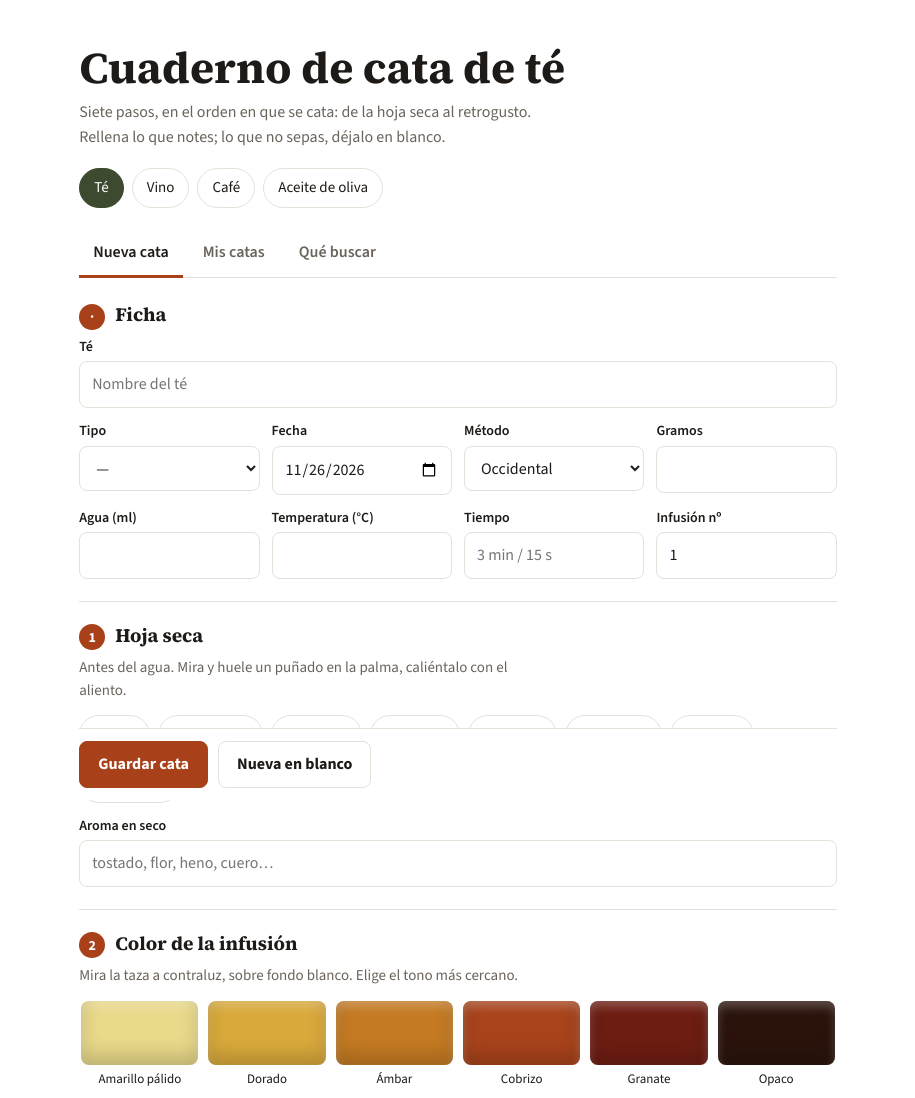
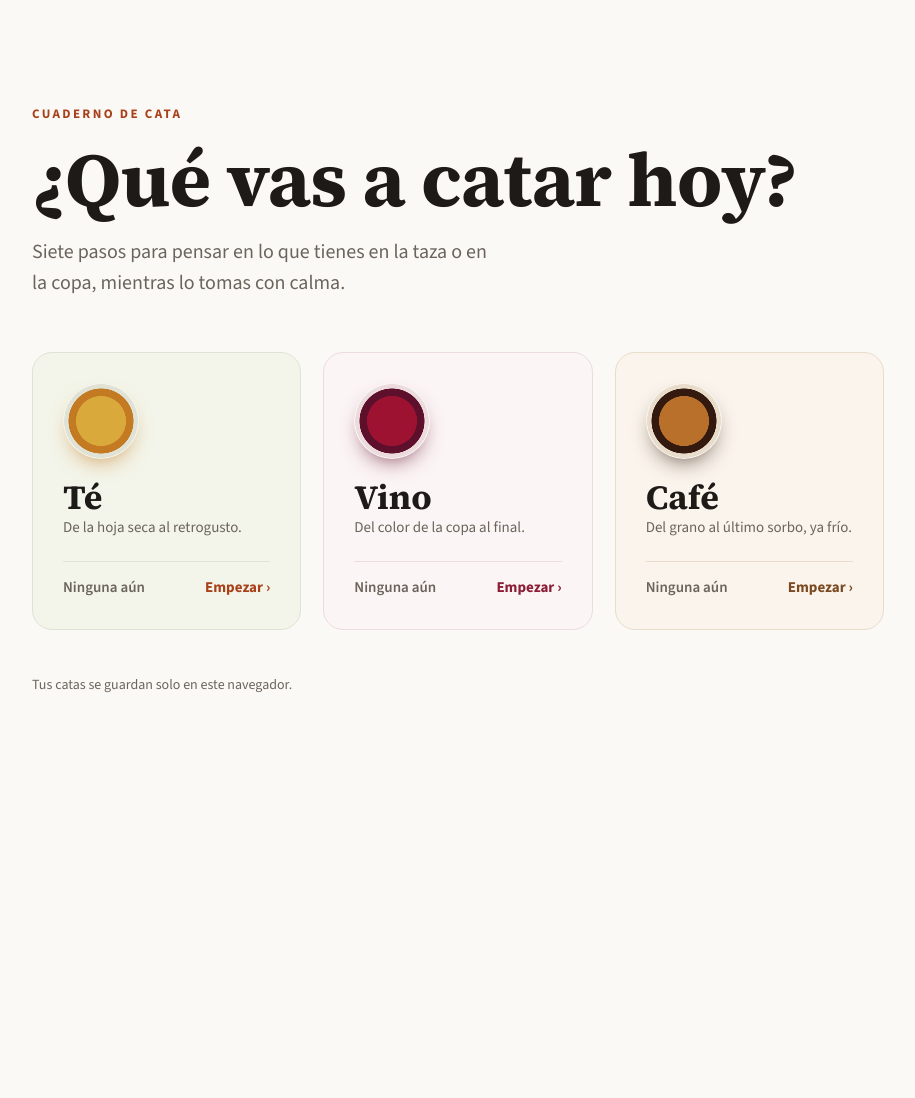
Before and after one commit to iaadileli/cata-te, a website: page index.html in a window 1280 px wide. Shown: the top 1098 px of the page, without its empty margins (182-1097 px from the left). After the commit the page ends 800 px from the top, so only its background shows below. Drawn offline with nearby package versions, Linux system fonts and the light colour scheme.

Commit message:
Portada para elegir té, vino o café; un color de fondo por cata; fuera el aceite
Co-Authored-By: Claude Opus 5.5 <noreply@anthropic.com>

```diff
--- a/index.html
+++ b/index.html
@@ -1,5 +1,5 @@
 <!DOCTYPE html>
-<html lang="es">
+<html lang="es" data-c="">
 <head>
 <meta charset="utf-8">
 <meta name="viewport" content="width=device-width, initial-scale=1">
@@ -22,6 +22,10 @@
 --bg:light-dark(#ffffff,#15120f);--ink:light-dark(#1d1a17,#efe9e2);--mute:light-dark(#6b645c,#a59c92);
 --line:light-dark(#e6e0d9,#332d27);--card:light-dark(#faf8f5,#1e1a16);
 --cu:light-dark(#a8401a,#e0794a);--leaf:light-dark(#3d4a30,#a9bb92);--cuSoft:light-dark(#f7e7df,#3a2318)}
+:root[data-c=""]{--bg:light-dark(#fbf9f6,#15120f)}
+:root[data-c=te]{--bg:light-dark(#f3f5ea,#13150f);--card:light-dark(#ebeee0,#1b1e16);--line:light-dark(#dfe2d4,#2f3427);--cuSoft:light-dark(#f6e6dc,#38241a)}
+:root[data-c=vino]{--bg:light-dark(#fcf5f5,#170f11);--card:light-dark(#f6eaeb,#21151a);--line:light-dark(#ecdcde,#3a252b);--cu:light-dark(#8c1d36,#e58a9d);--leaf:light-dark(#57304a,#d1a6c0);--cuSoft:light-dark(#f5e1e5,#3b1d25)}
+:root[data-c=cafe]{--bg:light-dark(#faf4ec,#16110c);--card:light-dark(#f3e9dc,#201812);--line:light-dark(#e8dccb,#3a2d21);--cu:light-dark(#7c4a22,#d9a06a);--leaf:light-dark(#4b3a2b,#cbb59a);--cuSoft:light-dark(#f1e2cf,#3a2717)}
 :root[data-theme=light]{color-scheme:light}:root[data-theme=dark]{color-scheme:dark}
 *{box-sizing:border-box;min-width:0}
 body{margin:0;background:var(--bg);color:var(--ink);font:16px/1.55 "Source Sans 3",system-ui,sans-serif;overflow-x:clip}
@@ -74,18 +78,49 @@ input[type=range]{padding:0;border:0;accent-color:var(--cu);min-height:36px}
 .ok div:first-child{background:color-mix(in srgb,var(--leaf) 14%,transparent)}
 .ok div:last-child{background:var(--cuSoft)}
 .ok b{display:block;margin-bottom:2px}
+.volver{display:inline-flex;align-items:center;min-height:44px;margin:-10px 0 6px;color:var(--mute);text-decoration:none;font-weight:600;font-size:15px}
+.volver:hover{color:var(--cu)}
+:root[data-c=""] #cata,:root:not([data-c=""]) #portada{display:none}
+#portada{min-height:100svh;display:flex;flex-direction:column;justify-content:center;max-width:980px;margin:0 auto;padding:clamp(32px,7vw,84px) max(5vw,18px)}
+#portada .sobre{font-size:13px;font-weight:700;letter-spacing:.18em;text-transform:uppercase;color:var(--cu);margin:0 0 14px}
+#portada h1{font-size:clamp(40px,7.5vw,76px);letter-spacing:-.01em}
+#portada .lema{color:var(--mute);font-size:clamp(17px,2vw,20px);margin:14px 0 0;max-width:46ch}
+.puertas{display:grid;grid-template-columns:repeat(auto-fit,minmax(min(100%,250px),1fr));gap:clamp(14px,2vw,22px);margin-top:clamp(30px,5vw,54px)}
+.puerta{--cu:var(--p);display:grid;grid-template-rows:auto 1fr auto;gap:10px;padding:clamp(22px,3vw,30px);border-radius:20px;background:var(--pb);border:1px solid var(--pl);color:var(--ink);text-decoration:none;position:relative;overflow:hidden}
+.puerta .taza{width:76px;height:76px;border-radius:50%;margin-bottom:10px;background:radial-gradient(circle at 50% 50%,var(--t2) 0 46%,var(--t1) 47% 60%,var(--pl) 61% 68%,transparent 69%);box-shadow:0 10px 24px -12px var(--t1)}
+.puerta h2{font-size:clamp(28px,3.4vw,34px)}
+.puerta p{margin:0;color:var(--mute);font-size:15px;max-width:30ch}
+.puerta .ir{display:flex;justify-content:space-between;align-items:center;margin-top:12px;padding-top:14px;border-top:1px solid var(--pl);font-weight:700;color:var(--p);font-size:15px}
+.puerta .ir span:first-child{color:var(--mute);font-weight:600}
+.puerta[data-c=te]{--p:light-dark(#a8401a,#e0794a);--pb:light-dark(#f3f5ea,#13150f);--pl:light-dark(#dfe2d4,#2f3427);--t1:#c47a22;--t2:#d9a93b}
+.puerta[data-c=vino]{--p:light-dark(#8c1d36,#e58a9d);--pb:light-dark(#fcf5f5,#170f11);--pl:light-dark(#ecdcde,#3a252b);--t1:#5e0f2b;--t2:#9c1230}
+.puerta[data-c=cafe]{--p:light-dark(#7c4a22,#d9a06a);--pb:light-dark(#faf4ec,#16110c);--pl:light-dark(#e8dccb,#3a2d21);--t1:#34190e;--t2:#b9702a}
+.nota-pie{color:var(--mute);font-size:14px;margin:clamp(28px,4vw,44px) 0 0}
+@media(prefers-reduced-motion:no-preference){.puerta{transition:transform .2s,box-shadow .2s,border-color .2s}.puerta:hover{transform:translateY(-3px);box-shadow:0 18px 40px -24px var(--t1);border-color:var(--p)}}
+@media(max-width:600px){.puerta{grid-template-columns:auto minmax(0,1fr);grid-template-rows:auto;align-items:center;column-gap:18px}.puerta .taza{width:60px;height:60px;margin:0;grid-row:1/3}.puerta .ir{grid-column:1/-1;margin-top:4px}}
 @media(max-width:600px){.liquor{grid-template-columns:repeat(3,minmax(0,1fr))}.sl{grid-template-columns:7em minmax(0,1fr) 2em}.entry{grid-template-columns:36px minmax(0,1fr)}.entry .n{grid-column:2;text-align:left}.entry .dot{width:36px;height:36px}}
 @media(prefers-reduced-motion:no-preference){.sw i{transition:transform .15s}.sw:hover i{transform:translateY(-2px)}}
 </style>
 </head>
 <body>
-<div class="wrap">
+<main id="portada">
+<p class="sobre">Cuaderno de cata</p>
+<h1>¿Qué vas a catar hoy?</h1>
+<p class="lema">Siete pasos para pensar en lo que tienes en la taza o en la copa, mientras lo tomas con calma.</p>
+<div class="puertas" role="group" aria-label="Elige la cata">
+<a class="puerta" data-c="te" href="#te/nueva"><span class="taza" aria-hidden="true"></span><div><h2>Té</h2><p>De la hoja seca al retrogusto.</p></div><div class="ir"><span data-n="te"></span><span>Empezar ›</span></div></a>
+<a class="puerta" data-c="vino" href="#vino/nueva"><span class="taza" aria-hidden="true"></span><div><h2>Vino</h2><p>Del color de la copa al final.</p></div><div class="ir"><span data-n="vino"></span><span>Empezar ›</span></div></a>
+<a class="puerta" data-c="cafe" href="#cafe/nueva"><span class="taza" aria-hidden="true"></span><div><h2>Café</h2><p>Del grano al último sorbo, ya frío.</p></div><div class="ir"><span data-n="cafe"></span><span>Empezar ›</span></div></a>
+</div>
+<p class="nota-pie">Tus catas se guardan solo en este navegador.</p>
+</main>
+<div class="wrap" id="cata">
 <header>
+<a class="volver" href="#inicio">‹ Todas las catas</a>
 <h1 id="h">Cuaderno de cata de té</h1>
 <p id="lema">Siete pasos, en el orden en que se cata: de la hoja seca al retrogusto. Rellena lo que notes; lo que no sepas, déjalo en blanco.</p>
-<div class="chips" id="clases" role="group" aria-label="Qué vas a catar" style="margin-top:18px"></div>
 </header>
-<nav aria-label="Secciones">
+<nav aria-label="Secciones" id="pestanas">
 <a href="#nueva" data-v="nueva">Nueva cata</a>
 <a href="#catas" data-v="catas">Mis catas <span id="count"></span></a>
 <a href="#guia" data-v="guia">Qué buscar</a>
@@ -194,35 +229,12 @@ cafe:{n:"Café",de:"café",name:"nombre",lema:"Siete pasos, en el orden en que s
  G("Final y taza fría","Con la taza muy caliente se distingue peor. Al templarse se notan mejor el dulzor, la acidez y los defectos.","Sigue dulce y limpio cuando está casi frío.","Al enfriar se vuelve agrio, áspero o sabe a ceniza."),
  G("Extracción y defectos","Si sabe agrio, salado y corto, suele faltar extracción: muele más fino o alarga el tiempo. Si sabe amargo y seco, suele sobrar: muele más grueso o acorta el tiempo. Moho, patata cruda o medicina suelen venir del grano y no se arreglan con la receta; si sabe a moho o a medicina, descarta antes el agua y la limpieza de la cafetera.","Cambias la receta y mejora.","Cambias la receta y el agua, y el sabor raro sigue.")],
  tips:["<b>Usa una receta de partida.</b> Para filtro, unos 60 g por litro y agua entre 90 y 96 °C.","<b>Cambia una sola cosa.</b> Empieza por la molienda, y apúntala.","<b>Mira la fecha de tueste.</b> Recién tostado suele mejorar con unos días de reposo; con los meses pierde aroma.","<b>Cuida el agua.</b> Es casi todo el café: si sabe a cloro o es muy dura, se nota.","<b>No adivines.</b> Lo que escribes tiene que ser lo que notas, no lo que pone la bolsa."]},
-
-aceite:{n:"Aceite de oliva",de:"aceite de oliva",name:"nombre",lema:"Siete pasos, en el orden en que se cata: del vaso tapado al picor de la garganta. Rellena lo que notes; lo que no sepas, déjalo en blanco.",
- falta:"Pon al menos el nombre del aceite.",
- tonos:[["Verde intenso","#6f7d1f"],["Verde","#98a033"],["Verde dorado","#b9ab35"],["Dorado","#d3ad36"],["Amarillo","#e6c956"],["Amarillo pálido","#efe09a"]],
- sl:[["frutado","Frutado"],["amargo","Amargo"],["picante","Picante"],["dulzor","Dulzor"],["astringencia","Astringencia"]],
- ficha:[T("nombre","Aceite",{ph:"Nombre y almazara"}),sel("tipo","Categoría",["Virgen extra","Virgen","Aceite de oliva","Otro"]),HOY,T("variedad","Variedad",{ph:"picual, arbequina…"}),T("zona","Zona / D. O. P.",{ph:"Jaén, Les Garrigues…"}),T("cosecha","Cosecha",{ph:"2026/27"}),T("caduca","Consumo preferente",{ph:"mes y año"}),sel("envase","Envase",["Cristal oscuro","Cristal claro","Lata","Plástico","Otro"]),num("precio","Precio (€/l)",{step:.01,im:"decimal"})],
- pasos:[
- ["Preparar el vaso","Un dedo de aceite en un vaso pequeño. Tápalo y caliéntalo con las manos unos minutos, hasta que esté templado.",{i:"vaso",l:"Cómo lo has servido",ph:"vaso tapado, copa, cuchara…"}],
- ["Color","Solo para el cuaderno: el color no dice si es bueno. Míralo a través del vaso, sin destaparlo; si el vaso es oscuro, échalo al terminar en un plato blanco. Elige el tono más cercano.",{tonos:1},{c:"aspecto",multi:1,top:1,o:["Limpio","Velado / sin filtrar","Con posos"]}],
- ["Aroma","Destapa y huele enseguida, hondo y despacio. Descansa y repite.",{c:"fruta",l:"Frutado",o:["Verde","Maduro","No sé"]},{c:"notas",l:"A qué recuerda",multi:1,top:1,o:["Hierba cortada","Hoja de olivo","Tomate / tomatera","Alcachofa","Almendra verde","Almendra","Manzana","Plátano","Cítrico","Higuera","Hierbas aromáticas","Flores","Fruta madura","Pimienta"]},{i:"aroma",l:"Con tus palabras",ph:"tomatera, plátano verde…"}],
- ["En boca","Sorbo pequeño; repártelo por toda la boca y aspira aire entre los dientes. Puntúa el picante después de tragar. 0 = nada, 5 = mucho.",{sl:1},{two:[{c:"cuerpo",l:"Cuerpo",o:["Fluido","Medio","Denso"]},{c:"textura",l:"Sensación",o:["Limpia","Suave","Pastosa","Áspera"]}],top:1}],
- ["Final","Traga y espera: el picor llega a la garganta unos segundos después.",{two:[{c:"final",l:"Persistencia",o:["Corta","Media","Larga"]},{c:"equilibrio",l:"Equilibrado",o:["Sí","No","No sé"]}]},{i:"finalt",l:"Qué queda",ph:"almendra, picor limpio, grasa…"}],
- ["Uso y defectos","Piensa con qué lo tomarías. Marca solo los defectos que notes claramente.",{i:"uso",ph:"tomate, pan, pescado, guiso…"},{c:"defectos",multi:1,o:["!Rancio","!Atrojado / borras","!Moho / humedad","!Avinado / avinagrado","!Metálico","!Aceituna helada","!Cocido / quemado","!Heno / madera","!Pepino"]}]],
- ajuste:"gastarlo antes, usarlo en crudo, otra variedad…",l1:["fecha","tipo","variedad"],l2:[["zona",""],["cosecha",""],["precio"," €/l"]],
- intro:"Un buen virgen extra huele y sabe a aceituna fresca, sin ningún defecto, y mantiene en equilibrio frutado, amargo y picante. Esto es lo que mirar en cada paso.",
- guia:[
- G("Preparar el vaso","En la cata oficial se usa una copa de vidrio oscuro, tapada y templada a unos 28 °C, para que el color no influya y salgan los aromas. En casa vale un vaso pequeño tapado con la mano.","Aceite templado y tapado hasta el momento de oler.","Aceite frío, destapado desde hace rato o en un vaso con olor a detergente."),
- G("Color","Depende de la variedad, de la madurez de la aceituna y del filtrado. Un aceite muy verde no es mejor que uno dorado.","Limpio, o velado de forma uniforme si está sin filtrar.","Posos en el fondo: con el tiempo pueden dar mal sabor."),
- G("Aroma","El <b>frutado</b> es el olor a aceituna sana y fresca, que se nota al oler y también en boca. Si es <b>verde</b>, recuerda a hierba, hoja o tomatera; si es <b>maduro</b>, a fruta madura, plátano o almendra. La intensidad depende también de la variedad.","Huele a fresco, a planta o a fruta.","Olor a frutos secos viejos, vino, vinagre, humedad o aceituna fermentada."),
- G("En boca","El <b>amargo</b> y el <b>picante</b> son virtudes en el aceite, no defectos: se deben sobre todo a los polifenoles. El <b>dulzor</b> no es azúcar: es la suavidad de un aceite con poco amargo y picante. La <b>astringencia</b> es sequedad, no un sabor.","Se distinguen sin taparse: frutado, amargo y picante, que suele llegar al final.","Solo grasa, sin sabor a aceituna; o un amargor que lo tapa todo."),
- G("Final","El picor se nota en la garganta y puede hacer toser. Es una sensación, no un sabor.","Picor limpio que se va poco a poco y deja la boca fresca.","Queda una capa grasa, o un regusto a rancio."),
- G("Uso y defectos","Un aceite intenso aguanta platos con carácter; uno suave acompaña sin tapar. El <b>rancio</b> sale por oxidación: luz, calor, aire y tiempo. El <b>moho</b> viene de la aceituna o de cómo se guardó. El <b>atrojado</b> y el <b>avinado</b>, casi siempre también; pero las borras salen de dejar el aceite sobre sus posos, y el avinado puede venir de equipos mal lavados. Para ser virgen extra, además de pasar el análisis químico, la mediana de los defectos en el panel oficial debe ser 0 y la del frutado, mayor que 0.","Ningún defecto y frutado claro.","Cualquier defecto claro en una botella que dice virgen extra.")],
- tips:["<b>Compara variedades.</b> Una picual y una arbequina, una al lado de la otra, enseñan muchísimo.","<b>Límpiate entre aceites.</b> Un trozo de manzana y agua.","<b>Pocos cada vez.</b> Con tres o cuatro la boca se cansa.","<b>Guárdalo bien.</b> A oscuras, cerrado y lejos del fuego; una vez abierto, gástalo pronto.","<b>No adivines.</b> Si no notas algo, déjalo en blanco."]}
 };
 const LS="cata-te-v1",DR="cata-te-draft",CK="cata-te-clase";
 const $=s=>document.querySelector(s),f=$("#f");
 const esc=v=>String(v??"").replace(/[&<>"']/g,c=>({"&":"&amp;","<":"&lt;",">":"&gt;",'"':"&quot;","'":"&#39;"}[c]));
 let C="",K=null,entries=[],editing=null,tono="",timer=0;
-const mem={},de=o=>CL[o.clase]?o.clase:"te",nom=o=>o[CL[de(o)].name];
+const mem={},de=o=>o.clase==null?"te":o.clase,nom=o=>o[CL[de(o)].name];
 
 // ——— Formulario ———
 const inputs=p=>p.flatMap(x=>x.two?inputs(x.two):[x]);
@@ -272,9 +284,7 @@ function setClase(c){if(c===C)return;if(C&&timer)keep();C=c;K=CL[c];editing=null
  try{localStorage.setItem(CK,c)}catch(e){}
  let d=mem[c]||null;if(!d)try{d=JSON.parse(localStorage.getItem(dk(c))||"null")}catch(e){}
  if(d&&d.d){editing=d.id||null;fill(d.d);say("Borrador recuperado.")}else{fill();say("")}
- for(const b of $("#clases").children)b.setAttribute("aria-pressed",b.dataset.c===c);render()}
-$("#clases").innerHTML=Object.keys(CL).map(c=>`<button type="button" class="chip" data-c="${c}" aria-pressed="false">${CL[c].n}</button>`).join("");
-$("#clases").addEventListener("click",e=>{const b=e.target.closest("[data-c]");if(b)location.hash=b.dataset.c+"/"+vista()});
+ render()}
 
 // ——— Guardar ———
 const id=()=>Date.now().toString(36)+Math.random().toString(36).slice(2,6);
@@ -303,7 +313,7 @@ function asText(o){const c=CL[de(o)];if(c===CL.te)return textTe(o);
  L.push(`Nota: ${o.nota||"–"}/10${o.repetir?.length?" · "+o.repetir[0]:""}`);if(o.ajuste)L.push("Próxima vez: "+o.ajuste);if(o.libre)L.push("Notas: "+o.libre);return L.join("\n")}
 
 // ——— Mis catas (las de la clase elegida) ———
-function render(){const a=entries.filter(o=>de(o)===C).sort((x,y)=>(y.fecha||"").localeCompare(x.fecha||"")||(y.creado||0)-(x.creado||0));
+function render(){portada();if(!K)return;const a=entries.filter(o=>de(o)===C).sort((x,y)=>(y.fecha||"").localeCompare(x.fecha||"")||(y.creado||0)-(x.creado||0));
  $("#count").textContent=a.length?`(${a.length})`:"";
  $("#list").innerHTML=a.length?a.map(o=>{const c=(K.tonos.find(l=>l[0]===o.liquor)||[,"var(--line)"])[1];
   return `<article class="entry" data-id="${esc(o.id)}"><span class="dot" style="background:${c}"></span><div><h3>${esc(nom(o))}</h3><p>${esc(K.l1.map(k=>o[k]).filter(Boolean).join(" · "))}</p><p>${esc(K.l2.map(([k,u])=>o[k]&&o[k]+u).filter(Boolean).join(" · "))}</p>${(o.notas||[]).length?`<p>${esc(o.notas.join(", "))}</p>`:""}</div><div class="n">${esc(o.nota||"–")}</div><div class="acts"><button class="btn" data-a="edit">Abrir</button><button class="btn" data-a="copy">Copiar texto</button><button class="btn" data-a="del">Borrar</button></div></article>`}).join("")
@@ -317,10 +327,18 @@ $("#list").addEventListener("click",async e=>{const b=e.target.closest("button")
 
 // ——— Rutas: #clase/vista (las antiguas #nueva, #catas y #guia siguen valiendo) ———
 function vista(){const v=location.hash.slice(1).split("/").pop();return["nueva","catas","guia"].includes(v)?v:"nueva"}
-function route(){const c=location.hash.slice(1).split("/")[0],v=vista();let last=null;try{last=localStorage.getItem(CK)}catch(e){}
- setClase(Object.hasOwn(CL,c)?c:C||(Object.hasOwn(CL,last||"")?last:"te"));
- for(const s of document.querySelectorAll("section"))s.hidden=s.id!=="v-"+v;
- for(const a of document.querySelectorAll("nav a")){a.href=`#${C}/${a.dataset.v}`;a.toggleAttribute("aria-current",a.dataset.v===v);a.dataset.v===v&&a.setAttribute("aria-current","page")}}
+// Sin nada detrás de # (o con #inicio) se abre la portada.
+function route(){const h=location.hash.slice(1),c=h.split("/")[0],v=vista();
+ if(!h||h==="inicio"){if(C&&timer)keep();document.documentElement.dataset.c="";color();portada();scrollTo(0,0);return}
+ let last=null;try{last=localStorage.getItem(CK)}catch(e){}
+ const ant=document.documentElement.dataset.c;
+ setClase(Object.hasOwn(CL,c)?c:C||(Object.hasOwn(CL,last||"")?last:"te"));document.documentElement.dataset.c=C;color();if(ant!==C)scrollTo(0,0);
+ for(const s of document.querySelectorAll("#cata section"))s.hidden=s.id!=="v-"+v;
+ for(const a of document.querySelectorAll("#pestanas a")){a.href=`#${C}/${a.dataset.v}`;a.toggleAttribute("aria-current",a.dataset.v===v);a.dataset.v===v&&a.setAttribute("aria-current","page")}}
+// Cuántas catas hay de cada clase, en la portada.
+function portada(){for(const x of document.querySelectorAll("[data-n]")){const n=entries.filter(o=>de(o)===x.dataset.n).length;x.textContent=n?(n===1?"1 cata":n+" catas"):"Ninguna aún"}}
+// La barra del móvil toma el color de fondo de cada cata.
+function color(){const b=getComputedStyle(document.body).backgroundColor;for(const m of document.querySelectorAll('meta[name=theme-color]'))m.content=b}
 entries=local();addEventListener("hashchange",route);route();
 
 // Si se guarda desde otra pestaña, esta se pone al día.
--- a/sw.js
+++ b/sw.js
@@ -1,6 +1,6 @@
 // Primero la red y, si falla o tarda, la copia guardada: así las versiones nuevas llegan solas.
 // Todas las webs de iaadileli.github.io comparten las cachés: aquí solo se tocan las que empiezan por "cata-te-".
-const PRE = "cata-te-", CACHE = PRE + "v1";
+const PRE = "cata-te-", CACHE = PRE + "v2";
 const FILES = ["./", "index.html", "manifest.json", "icon.svg", "apple-touch-icon.png"];
 const load = () => caches.open(CACHE).then(c => c.addAll(FILES.map(u => new Request(u, { cache: "no-cache" }))));
 
```
Also changed, not shown: test/probar.mjs (+28 -12 lines), README.md.
